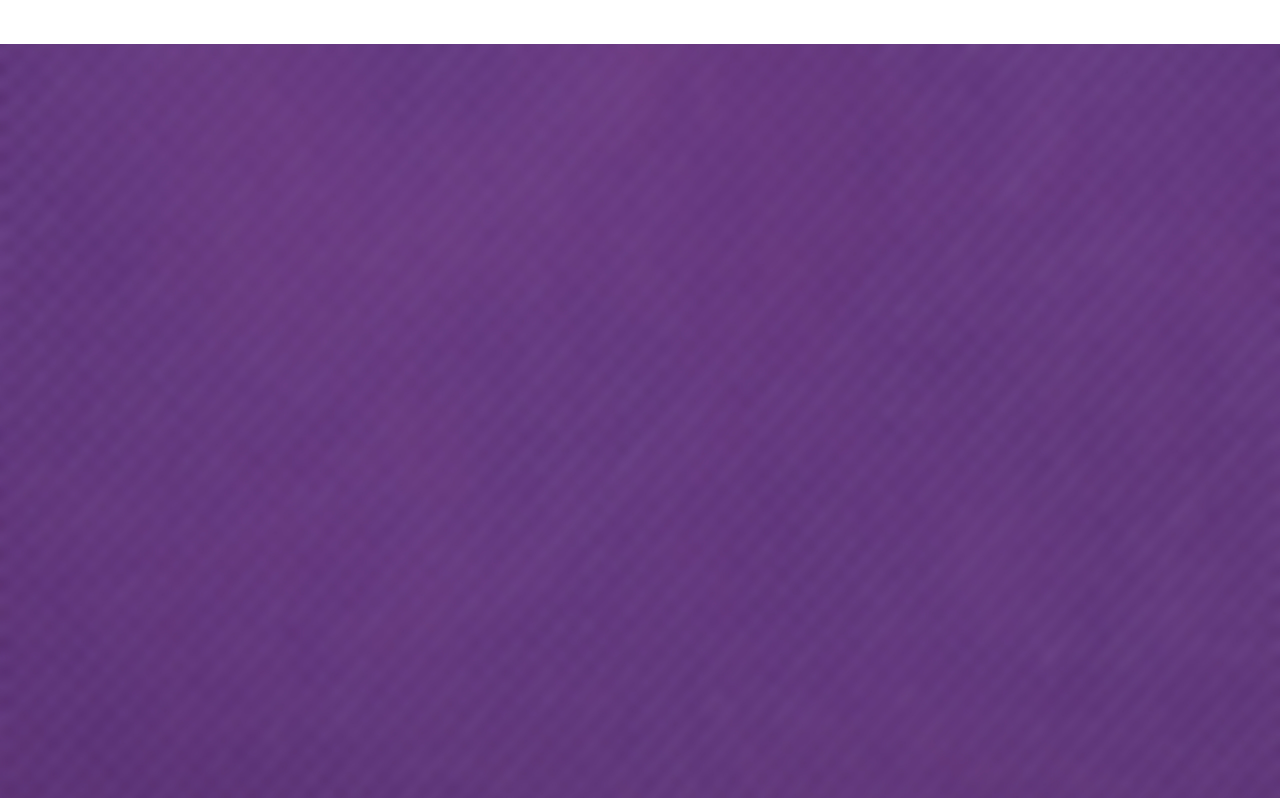
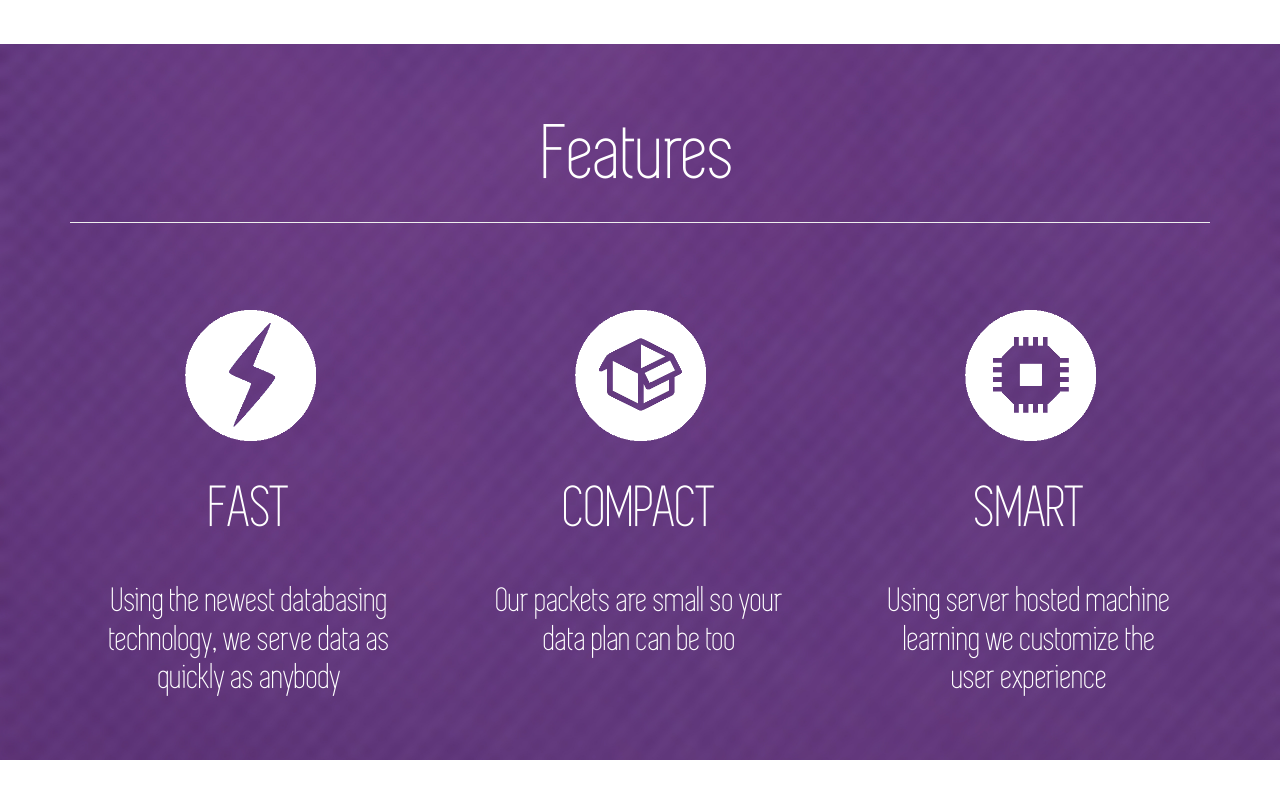
Before and after one commit to emmax86/HackAZ-2016, a plain HTML site: page website/main.html in a window 1280 px wide. Shown: the part 1656-2454 px from the top of the page. After the commit the page ends 2416 px from the top, so only its background shows below. Drawn offline with nearby package versions, Linux system fonts and the light colour scheme.

Commit message:
features section of site

```diff
--- a/website/main.html
+++ b/website/main.html
@@ -34,7 +34,8 @@
 							<img class="img" style="max-width:100px;margin-top: -7px" alt="Guard Dog" src="images/guard_dog_full_logo_purple_small.png">
 						</a>
 					</li>
-					<li><a style="margin-left: 50px" href="">Features</a></li>
+					<li><a style="margin-left: 50px" href="">The App</a></li>
+					<li><a href="">Features</a></li>
 					<li><a href="">Implementation</a></li>
 					<li><a href="">Team</a></li>
 				</ul>
@@ -74,8 +75,10 @@
 								<h3 class="text-center">Using the accelerometer in both your mobile device and your smartwatch, Guard Dog searches for extreme changes in velocity that imply physical trauma. The app will then prompt you to say whether you are alright or not. If you select "NO" or do not respond in time, the app texts your Guard Dogs and calls up to one emergency contact.
 							</div>
 							<div class="row" style="margin-top: 185px">
-								<div class="col-lg-10 col-centered" > <a href="www.google.com"><img class="img-responsive center-block" src="images/play_store.png"/></a>
-
+								<div class="col-lg-10 col-centered" >
+									<a href="www.google.com">
+										<img class="img-responsive center-block" src="images/play_store.png"/>
+									</a>
 								</div>
 							</div>
 						</div>
@@ -89,9 +92,66 @@
 	</div>
 
 	<!--Getitnow-->
+	<div class="para-section fea">
+		<div class="container">
+			<div class="row">
+				<div class="col-lg-12">
+					<h1 class="text-center">Features</h1>
+					<hr>
+					<div class="row">
+						<div class="col-lg-4">
+							<div class="row">
+								<div class="col-lg-6 col-lg-offset-3">
+									<img class="img-responsive center-block" style="margin-top:50px" src="images/speed_circle.png"/>
+								</div>
+							</div>
+							<div class="row">
+								<h2 class="text-center">FAST<h2>
+							</div>
+							<div class="row">
+								<div class="col-lg-10 col-lg-offset-1">
+									<h3 class="text-center">Using the newest databasing technology, we serve data as quickly as anybody</h3>
+								</div>
+							</div>
+						</div>
+						<div class="col-lg-4">
+							<div class="row">
+								<div class="col-lg-6 col-lg-offset-3">
+									<img class="img-responsive center-block" style="margin-top:50px" src="images/box_circle.png"/>
+								</div>
+							</div>
+							<div class="row">
+								<h2 class="text-center">COMPACT<h2>
+							</div>
+							<div class="row">
+								<div class="col-lg-10 col-lg-offset-1">
+									<h3 class="text-center">Our packets are small so your data plan can be too</h3>
+								</div>
+							</div>
+						</div>
+						<div class="col-lg-4">
+							<div class="row">
+								<div class="col-lg-6 col-lg-offset-3">
+									<img class="img-responsive center-block" style="margin-top:50px" src="images/chip_circle.png"/>
+								</div>
+							</div>
+							<div class="row">
+								<h2 class="text-center">SMART<h2>
+							</div>
+							<div class="row">
+								<div class="col-lg-10 col-lg-offset-1">
+									<h3 class="text-center">Using server hosted machine learning we customize the user experience</h3>
+								</div>
+							</div>
+						</div>
+					</div>
+				</div>
+			</div>
+		</div>
+	</div>
 
-	<div class="para-section imp">
-	</div>
+
+
 <script src="https://ajax.googleapis.com/ajax/libs/jquery/2.2.0/jquery.min.js"></script>
 <script src="https://maxcdn.bootstrapcdn.com/bootstrap/3.3.6/js/bootstrap.min.js" integrity="sha384-0mSbJDEHialfmuBBQP6A4Qrprq5OVfW37PRR3j5ELqxss1yVqOtnepnHVP9aJ7xS" crossorigin="anonymous"></script>
 </body>
--- a/website/styles.css
+++ b/website/styles.css
@@ -22,6 +22,7 @@ html, body {
     margin: 0 auto;
 }
 
+
 .gd h1 {
     font-size: 80px;
     color: white;
@@ -30,10 +31,10 @@ html, body {
     font-size: 30px;
     color: white;
 }
-
 .gd button {
     color: #8559D6;
 }
+
 
 .mocks h1 {
     font-size: 80px;
@@ -51,10 +52,28 @@ html, body {
     font-size: 30px;
     color: #8559D6;
 }
-
 .mocks button {
     color: #8559D6;
 }
+
+
+.fea h1 {
+    font-size: 80px;
+    color: white;
+}
+.fea h2 {
+    font-size: 60px;
+    color: white;
+}
+.fea h3 {
+    font-size: 35px;
+    color: white;
+}
+.fea button {
+    color: #8559D6;
+}
+
+
 .main-nav li {
     font-size: 20px;
 }
@@ -79,10 +98,10 @@ html, body {
     width: 100%;
 }
 
-.imp {
+.fea {
     background: url(images/purple-dotted-background.jpg) no-repeat center center fixed;
     display: table;
-    height: 100%;
+    height: 80%;
     position: relative;
     width: 100%;
     -webkit-background-size: cover;
```
Also changed, not shown: website/images/box_circle.png (added), website/images/chip_circle.png (added), website/images/pebble_mock.png (deleted), website/images/speed_circle.png (added), website/images/users_circle.png (added), website/images/white_circle.png (added).
